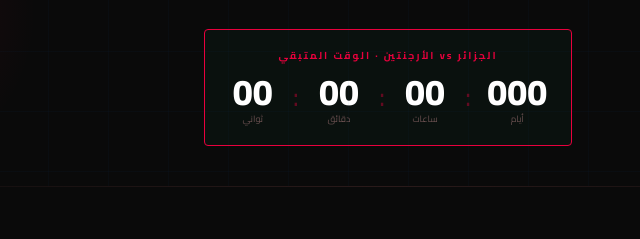
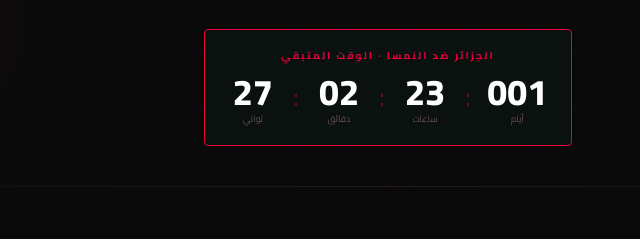
Before and after one commit to dzkartal29-dotcom/sportdz, a website: page index.html in a window 1280 px wide. Shown: the part 777-1016 px from the top of the page, 252-892 px from the left. Drawn offline with Linux system fonts and the light colour scheme; no server answers.

Commit message:
Update index.html

```diff
--- a/index.html
+++ b/index.html
@@ -712,16 +712,42 @@ footer{background:#06080D;border-top:1px solid var(--border);padding:32px 16px 2
 <script>
 // ── COUNTDOWN ─────────────────────────────────
 (function(){
-  const kick = new Date('2026-06-17T02:00:00Z'); // الجزائر vs الأرجنتين 17 يونيو 03:00
+  // جميع مباريات الجزائر — المجموعة J
+  const ALG_MATCHES = [
+    { opp:'الأرجنتين',  date: new Date('2026-06-17T02:00:00Z') },
+    { opp:'النمسا',     date: new Date('2026-06-22T02:00:00Z') },
+    { opp:'الأردن',     date: new Date('2026-06-26T02:00:00Z') },
+  ];
+
+  function getNext(){
+    const now = Date.now();
+    return ALG_MATCHES.find(m => m.date > now) || ALG_MATCHES[ALG_MATCHES.length-1];
+  }
+
   function pad(n){return String(Math.max(0,n)).padStart(2,'0')}
+
   function tick(){
-    const diff = kick - Date.now();
-    if(diff<=0){return;}
+    const match = getNext();
+    const diff = match.date - Date.now();
+    const label = document.getElementById('cd-label');
+    if(label) label.textContent = 'الجزائر ضد ' + match.opp + ' · الوقت المتبقي';
+    if(diff<=0){
+      document.getElementById('cd-d').textContent='000';
+      document.getElementById('cd-h').textContent='00';
+      document.getElementById('cd-m').textContent='00';
+      document.getElementById('cd-s').textContent='00';
+      return;
+    }
     document.getElementById('cd-d').textContent = String(Math.floor(diff/86400000)).padStart(3,'0');
     document.getElementById('cd-h').textContent = pad(Math.floor((diff%86400000)/3600000));
     document.getElementById('cd-m').textContent = pad(Math.floor((diff%3600000)/60000));
     document.getElementById('cd-s').textContent = pad(Math.floor((diff%60000)/1000));
   }
+
+  // Ajouter id au label
+  const cdLabel = document.querySelector('.cd-label');
+  if(cdLabel) cdLabel.id = 'cd-label';
+
   tick(); setInterval(tick,1000);
 })();
 
```
